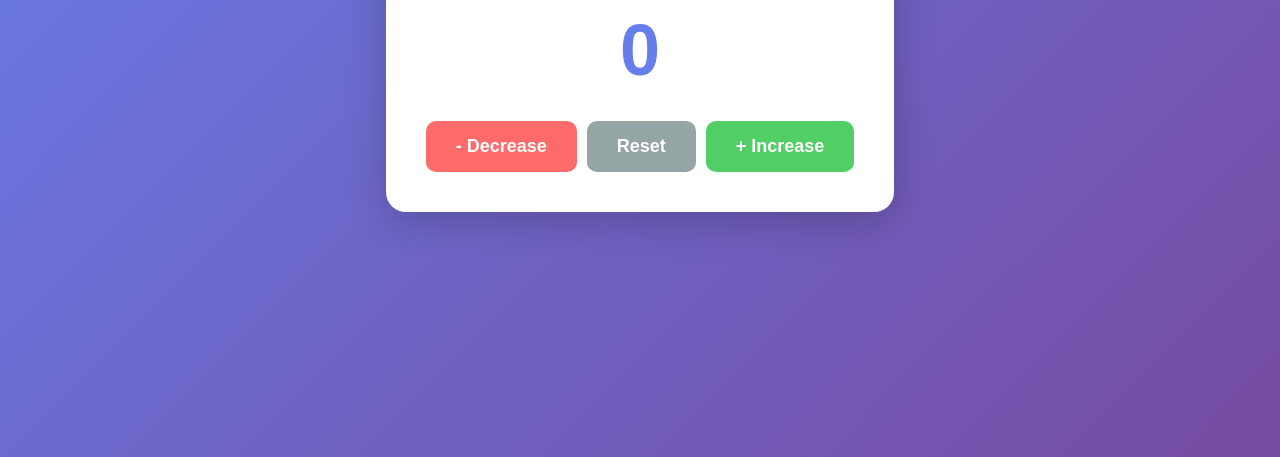
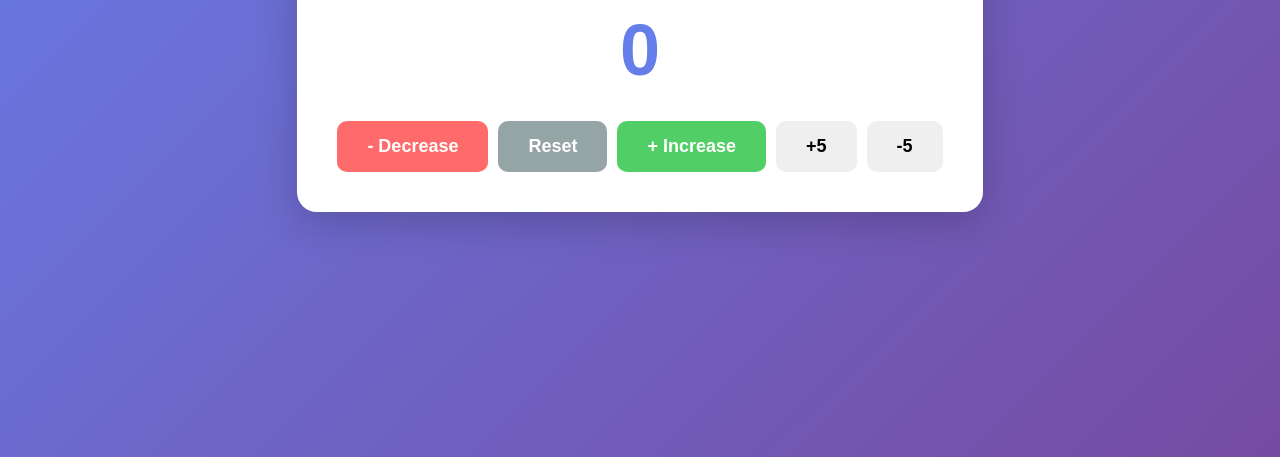
Before and after one commit to Chiagoziem-Angel/js-counter, a plain HTML site: page index.html in a window 1280 px wide. Shown: the part 343-800 px from the top of the page. Drawn offline with Linux system fonts and the light colour scheme.

Commit message:
Update index.html

```diff
--- a/index.html
+++ b/index.html
@@ -84,6 +84,8 @@
             <button id="decrease">- Decrease</button>
             <button id="reset">Reset</button>
             <button id="increase">+ Increase</button>
+            <button id="increase5">+5</button>
+            <button id="decrease5">-5</button>
         </div>
     </div>
 
```
